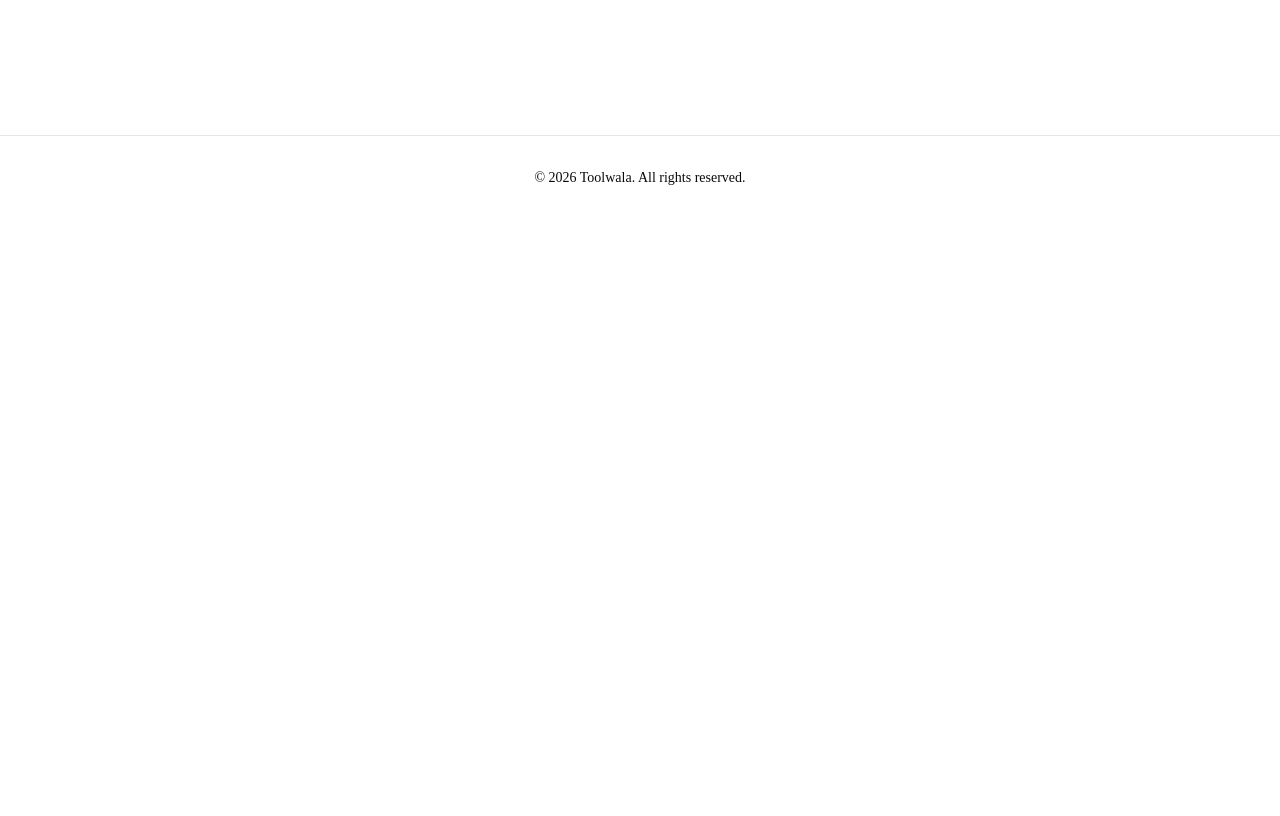
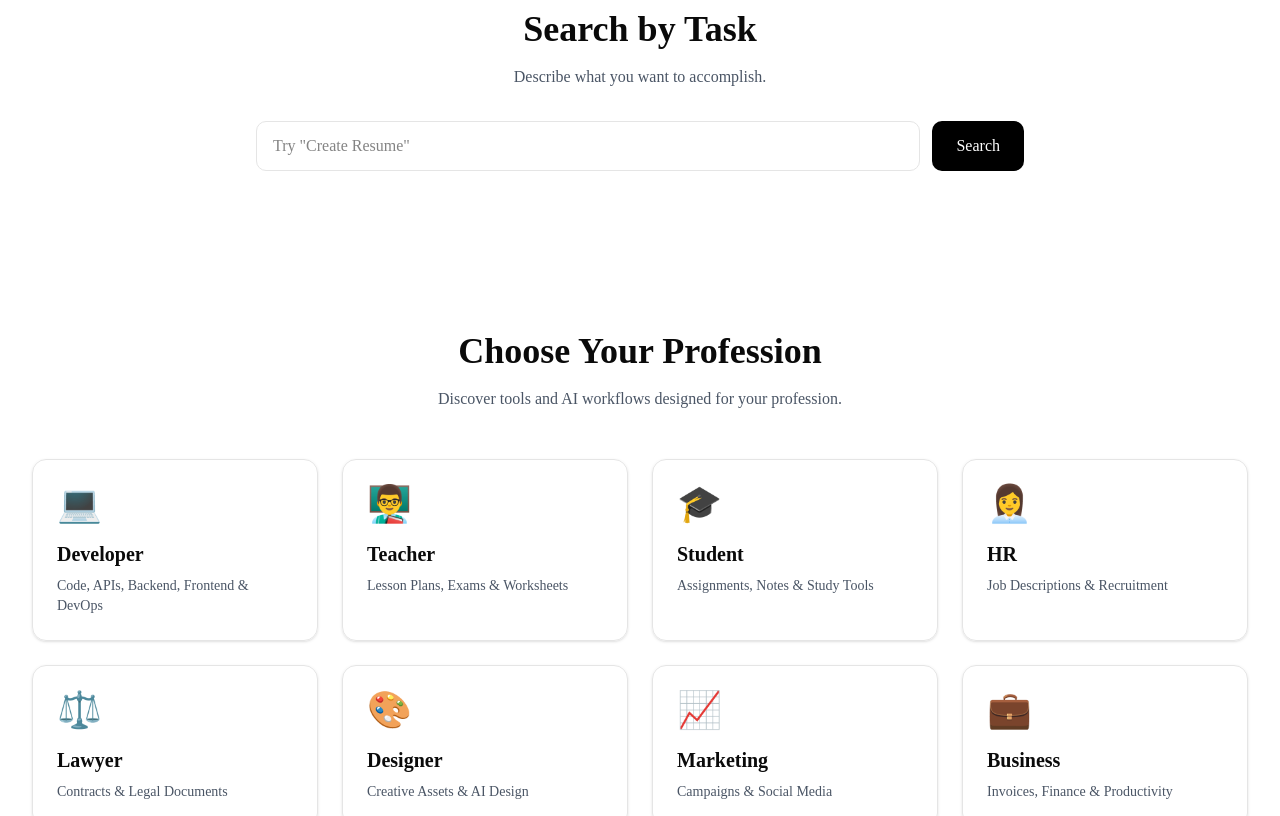
Before and after one commit to Abhinav-Anand9693/toolwala, a Next.js app: page / in a window 1280 px wide. Shown: the part 580-1396 px from the top of the page. Before the commit the page ends 800 px from the top, so only its background shows below. Built offline with nearby package versions, Linux system fonts and the light colour scheme.

Commit message:
feat: add profession grid section

```diff
--- a/src/app/page.tsx
+++ b/src/app/page.tsx
@@ -1,5 +1,13 @@
 import Hero from "@/components/home/Hero";
+import SearchSection from "@/components/home/SearchSection";
+import ProfessionGrid from "@/components/home/ProfessionGrid";
 
 export default function HomePage() {
-  return <Hero />;
+  return (
+    <>
+      <Hero />
+      <SearchSection />
+      <ProfessionGrid />
+    </>
+  );
 }
--- /dev/null
+++ b/src/components/home/ProfessionGrid.tsx
@@ -0,0 +1,41 @@
+import Container from "@/components/layout/Container";
+import { professions } from "@/config/professions";
+
+export default function ProfessionGrid() {
+  return (
+    <section className="py-20">
+      <Container>
+        <div className="text-center">
+          <h2 className="text-4xl font-bold">
+            Choose Your Profession
+          </h2>
+
+          <p className="mt-4 text-gray-600">
+            Discover tools and AI workflows designed for your profession.
+          </p>
+        </div>
+
+        <div className="mt-12 grid gap-6 sm:grid-cols-2 lg:grid-cols-4">
+          {professions.map((profession) => (
+            <div
+              key={profession.id}
+              className="rounded-xl border p-6 shadow-sm transition hover:-translate-y-1 hover:shadow-lg"
+            >
+              <div className="text-4xl">
+                {profession.icon}
+              </div>
+
+              <h3 className="mt-4 text-xl font-semibold">
+                {profession.title}
+              </h3>
+
+              <p className="mt-2 text-sm text-gray-600">
+                {profession.description}
+              </p>
+            </div>
+          ))}
+        </div>
+      </Container>
+    </section>
+  );
+}
--- /dev/null
+++ b/src/components/home/SearchSection.tsx
@@ -0,0 +1,31 @@
+import Container from "@/components/layout/Container";
+
+export default function SearchSection() {
+  return (
+    <section className="py-20">
+      <Container>
+        <div className="mx-auto max-w-3xl text-center">
+          <h2 className="text-4xl font-bold">
+            Search by Task
+          </h2>
+
+          <p className="mt-4 text-gray-600">
+            Describe what you want to accomplish.
+          </p>
+
+          <div className="mt-8 flex gap-3">
+            <input
+              type="text"
+              placeholder='Try "Create Resume"'
+              className="flex-1 rounded-lg border px-4 py-3"
+            />
+
+            <button className="rounded-lg bg-black px-6 py-3 text-white">
+              Search
+            </button>
+          </div>
+        </div>
+      </Container>
+    </section>
+  );
+}
--- /dev/null
+++ b/src/config/professions.ts
@@ -0,0 +1,50 @@
+export const professions = [
+  {
+    id: "developer",
+    title: "Developer",
+    icon: "💻",
+    description: "Code, APIs, Backend, Frontend & DevOps",
+  },
+  {
+    id: "teacher",
+    title: "Teacher",
+    icon: "👨‍🏫",
+    description: "Lesson Plans, Exams & Worksheets",
+  },
+  {
+    id: "student",
+    title: "Student",
+    icon: "🎓",
+    description: "Assignments, Notes & Study Tools",
+  },
+  {
+    id: "hr",
+    title: "HR",
+    icon: "👩‍💼",
+    description: "Job Descriptions & Recruitment",
+  },
+  {
+    id: "lawyer",
+    title: "Lawyer",
+    icon: "⚖️",
+    description: "Contracts & Legal Documents",
+  },
+  {
+    id: "designer",
+    title: "Designer",
+    icon: "🎨",
+    description: "Creative Assets & AI Design",
+  },
+  {
+    id: "marketing",
+    title: "Marketing",
+    icon: "📈",
+    description: "Campaigns & Social Media",
+  },
+  {
+    id: "business",
+    title: "Business",
+    icon: "💼",
+    description: "Invoices, Finance & Productivity",
+  },
+];
```
